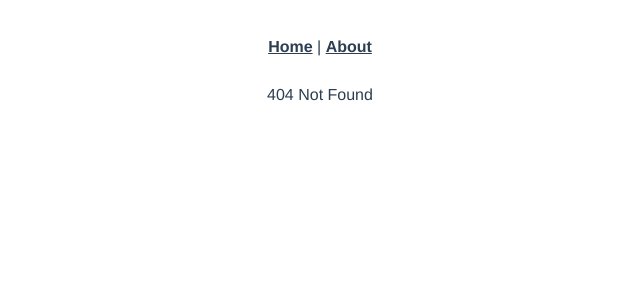
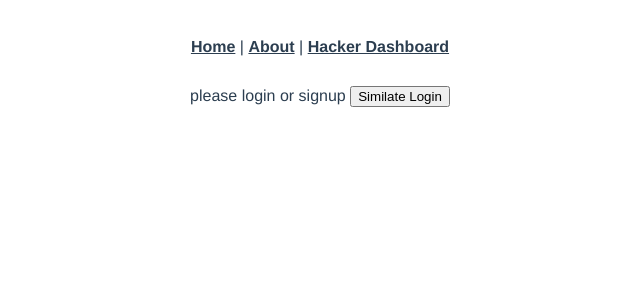
Before and after one commit to hacksu/khe-frontend, a Vue app: page /login in a window 1280 px wide. Before the commit this address had no page. Shown: the top 300 px of the page, without its empty margins (320-960 px from the left). Built offline with nearby package versions, Linux system fonts and the light colour scheme.

Commit message:
Dashboard & Login Routes & Templates. Authentication Nav-Guards.

```diff
--- a/src/App.vue
+++ b/src/App.vue
@@ -1,7 +1,8 @@
 <template>
-  <div id="nav">
+  <div id="nav" v-if="!$route.path.includes('dashboard')">
     <router-link to="/">Home</router-link> |
-    <router-link to="/about">About</router-link>
+    <router-link to="/about">About</router-link> |
+    <router-link to="/dashboard">Hacker Dashboard</router-link>
   </div>
   <router-view/>
 </template>
--- a/src/router/index.ts
+++ b/src/router/index.ts
@@ -1,6 +1,10 @@
 import { createRouter, createWebHistory, RouteRecordRaw } from 'vue-router'
 import Home from '../views/Home.vue'
+import Login from '../views/Login.vue'
+//import Dashboard from '../views/Dashboard.vue'
 import NotFound from '../views/NotFound.vue'
+
+import store from '@/store'
 
 const routes: Array<RouteRecordRaw> = [
   {
@@ -9,12 +13,59 @@ const routes: Array<RouteRecordRaw> = [
     component: Home
   },
   {
+    path: '/login',
+    name: 'Login',
+    alias: ['/signup', '/register'],
+    component: Login,
+    beforeEnter: (to, from, next) => {
+      // if we are logged in, redirect to query-specified OR dashboard
+      if (store.getters.isLoggedIn) {
+        if (to.query.redirect) {
+          // convert to camel case. anything casing beyond first letter must be done in URL.
+          // this code converts "apply" -> "Apply".
+          // it isn't a perfect solution, but for MOST routes, named components are 1 word
+          //   and this will allow lowercase url redirect paramater
+          const CamelCased = String(to.query.redirect).replace(/^./, str => str.toUpperCase());
+          next({ name: CamelCased, }) // redirect to named component
+        } else {
+          next({ name: 'Dashboard', }) // redirect to dashboard
+        }
+      } else {
+        next() // not logged in, continue to authentication
+      }
+    },
+  },
+  {
     path: '/about',
     name: 'About',
-    // route level code-splitting
-    // this generates a separate chunk (about.[hash].js) for this route
-    // which is lazy-loaded when the route is visited.
     component: () => import(/* webpackChunkName: "about" */ '../views/About.vue')
+  },
+  {
+    path: '/dashboard',
+    component: () => import(/* webpackChunkName: 'dashboard' */ '../views/Dashboard.vue'),
+    beforeEnter: (to, from, next) => {
+      // ensure we are logged in, otherwise redirect
+      if (store.getters.isLoggedIn) {
+        next();
+      } else {
+        next({ name: 'Login', query: {
+          redirect: String(to.name),
+        } })
+      }
+    },
+    children: [
+      {
+        path: '',
+        name: 'Dashboard',
+        component: () => import(/* webpackChunkName: 'dashboard' */ '../views/Dashboard/Landing.vue'),
+      },
+      {
+        path: 'apply',
+        alias: ['application'],
+        name: 'Apply',
+        component: () => import(/* webpackChunkName: "dashboard" */ '../views/Dashboard/Apply.vue'),
+      }
+    ],
   }
 ]
 
--- a/src/store/index.ts
+++ b/src/store/index.ts
@@ -2,11 +2,18 @@ import { createStore } from 'vuex'
 
 export default createStore({
   state: {
+    token: localStorage.getItem('token') ?? false,
+    status: '',
+    user: {},
   },
   mutations: {
   },
   actions: {
   },
+  getters: {
+    isLoggedIn: state => !!state.token,
+    authStatus: state => state.status,
+  },
   modules: {
   }
 })
--- /dev/null
+++ b/src/views/Dashboard.vue
@@ -0,0 +1,27 @@
+<template>
+  <div class="dashboard">
+    <div id="nav">
+        <router-link to="/">Home</router-link> |
+        <router-link to="/dashboard">Dashboard</router-link>
+    </div>
+    Hacker Dashboard
+    <router-view/>
+  </div>
+</template>
+
+<script lang="ts">
+import { defineComponent } from 'vue';
+
+export default defineComponent({
+  name: 'Dashboard',
+  components: {
+
+  }
+});
+</script>
+
+<style lang="scss" scoped>
+
+
+
+</style>
--- /dev/null
+++ b/src/views/Dashboard/Apply.vue
@@ -0,0 +1,22 @@
+<template>
+  <div class="apply">
+    Apply to KHE
+  </div>
+</template>
+
+<script lang="ts">
+import { defineComponent } from 'vue';
+
+export default defineComponent({
+  name: 'Apply',
+  components: {
+
+  }
+});
+</script>
+
+<style lang="scss" scoped>
+
+
+
+</style>
--- /dev/null
+++ b/src/views/Dashboard/Landing.vue
@@ -0,0 +1,22 @@
+<template>
+  <div class="landing">
+    Landing page for Hacker Dashboard
+  </div>
+</template>
+
+<script lang="ts">
+import { defineComponent } from 'vue';
+
+export default defineComponent({
+  name: 'Landing',
+  components: {
+
+  }
+});
+</script>
+
+<style lang="scss" scoped>
+
+
+
+</style>
--- /dev/null
+++ b/src/views/Login.vue
@@ -0,0 +1,43 @@
+<template>
+  <div class="login">
+    please login or signup
+
+    <button v-on:click="simulateLogin">Similate Login</button>
+
+  </div>
+</template>
+
+<script lang="ts">
+import { defineComponent } from 'vue';
+import store from '@/store';
+import router from '@/router';
+
+export default defineComponent({
+  name: 'Login',
+  components: {
+
+  },
+  methods: {
+      simulateLogin() {
+          store.state.token = true;
+          this.loginSuccess();
+
+      },
+      loginSuccess() { // Redirect based on success
+          const route = router.currentRoute.value;
+          if (route.query.redirect) {
+              const CamelCased = String(route.query.redirect).replace(/^./, str => str.toUpperCase());
+              router.push({ name: CamelCased, })
+          } else {
+              router.push({ name: 'Dashboard', })
+          }
+      }
+  },
+});
+</script>
+
+<style lang="scss" scoped>
+
+
+
+</style>
```
Also changed, not shown: 1 other file (tests, documents, lock files or other folders).
